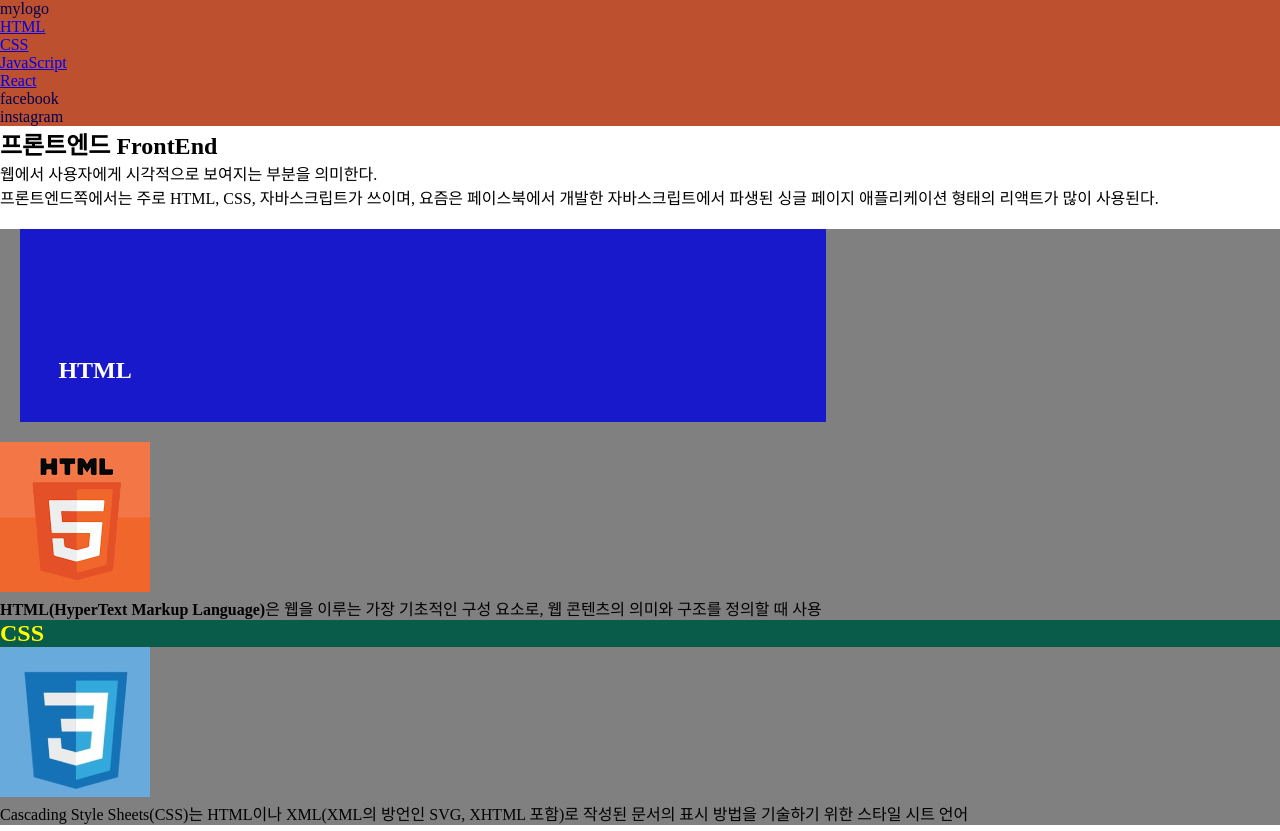
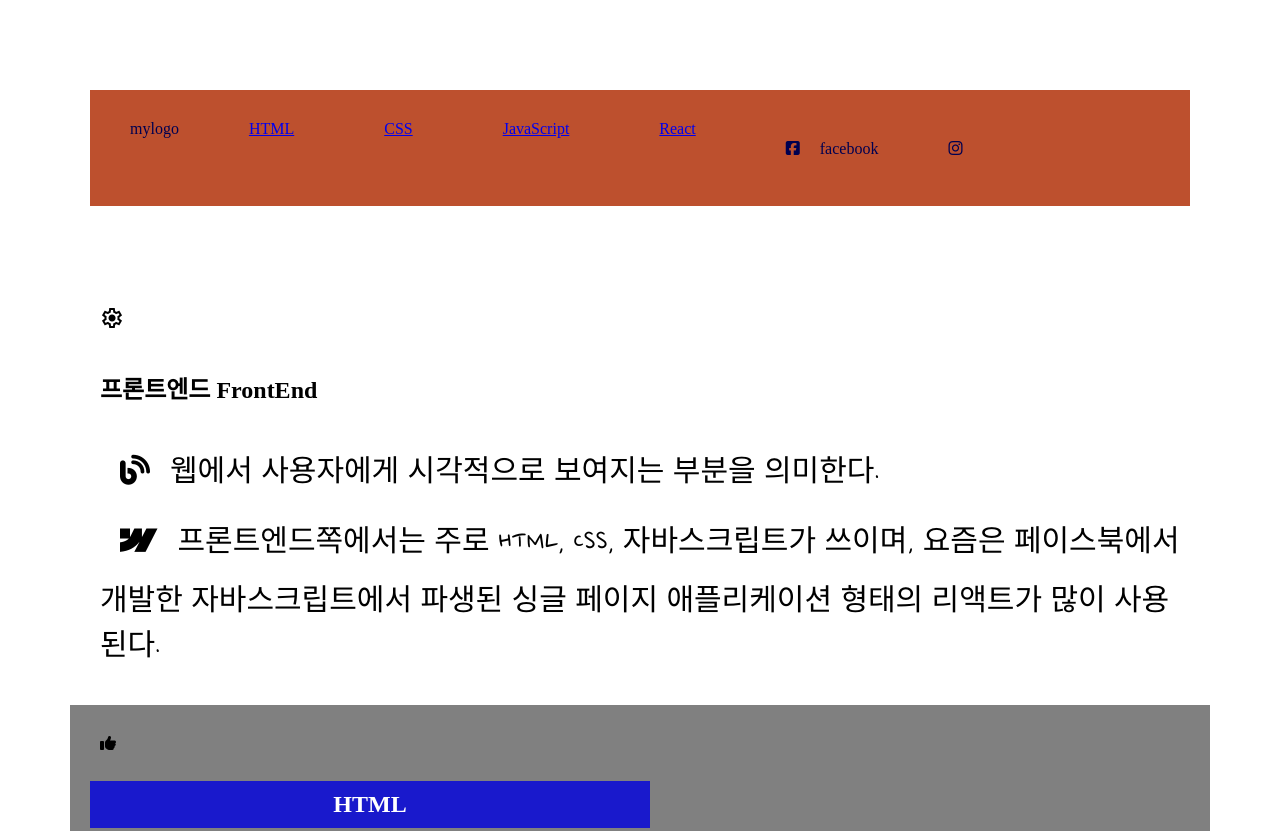
Before and after one commit to chojosk/html, a plain HTML site: page 02/02.html in a window 1280 px wide. Shown: the top 831 px of the page. Drawn offline with nearby package versions, Linux system fonts and the light colour scheme.

Commit message:
HTML 기초

```diff
--- a/02/02.css
+++ b/02/02.css
@@ -26,10 +26,19 @@ footer>ul {
     height: 10%;
 
     /* 안쪽 여백 / 4개 : 시계방향으로 배정 / 2개 : 위 아래 */
-    padding: 10% 10% 3% 3%;
+    padding: 10px;
 
     /* 바깥 여백 */
-    margin: 20px;
+    margin: 10px;
+
+    /* 패딩과 테두리를 포함 */
+    box-sizing: border-box;
+
+    /* 플렉스 박스 */
+    display: flex;
+    justify-content: center;
+    align-items: center;
+
 }
 
 .g2 {
@@ -50,11 +59,51 @@ footer>ul {
 
 /* 전체 선택자 */
 * {
-    padding: 0px;
-    margin: 0px;
+    padding: 10px;
+    margin: 10px;
 }
 
 /* 속성 선택자 */
 h2[class] {
     color: yellow;
 }
+
+strong {
+    display: inline-block;
+    background-color:bisque ;
+    color: blueviolet;
+
+    width: 50%;
+    height: 40px;
+}
+
+article > p {
+
+        font-family: "Nanum Pen Script", cursive;
+        font-weight: 400;
+        font-style: normal;
+        font-size: 30px;
+
+}
+
+.fbox {
+    display: flex;
+    flex-direction: row;
+}
+
+.fbox > div {
+    margin-right: 20px;
+}
+
+img {
+    border-radius: 20%;
+}
+
+ul > li {
+    margin-left: 20px;
+}
+
+ul {
+    list-style: none;
+    display: flex;
+}
--- a/02/02.html
+++ b/02/02.html
@@ -5,6 +5,19 @@
     <meta charset="UTF-8">
     <meta name="viewport" content="width=device-width, initial-scale=1.0">
     <title>02. html 기본문법 with CSS</title>
+    <!-- 어썸 아이콘 -->
+    <link rel="stylesheet" href="https://cdnjs.cloudflare.com/ajax/libs/font-awesome/6.7.2/css/all.min.css"
+        integrity="sha512-Evv84Mr4kqVGRNSgIGL/F/aIDqQb7xQ2vcrdIwxfjThSH8CSR7PBEakCr51Ck+w+/U6swU2Im1vVX0SVk9ABhg=="
+        crossorigin="anonymous" referrerpolicy="no-referrer" />
+    <!-- 구글 폰트 -->
+    <link rel="preconnect" href="https://fonts.googleapis.com">
+    <link rel="preconnect" href="https://fonts.gstatic.com" crossorigin>
+    <link href="https://fonts.googleapis.com/css2?family=Nanum+Pen+Script&display=swap" rel="stylesheet">
+
+    <!-- 구글 아이콘 -->
+    <link rel="stylesheet"
+        href="https://fonts.googleapis.com/css2?family=Material+Symbols+Outlined:opsz,wght,FILL,GRAD@24,400,0,0&icon_names=settings" />
+
     <!-- 내부 스타일 : style 태그 사용 -->
     <!-- <style>
         header {
@@ -14,6 +27,7 @@
      </style> -->
     <!-- 외부 스타일 : link 태그 사용 -->
     <link rel="stylesheet" type="text/css" href="./02.css">
+
 </head>
 
 <body>
@@ -27,23 +41,29 @@
                 <li><a href="#css">CSS</a></li>
                 <li><a href="#js">JavaScript</a></li>
                 <li><a href="#react">React</a></li>
-                <li>facebook</li>
-                <li>instagram</li>
+                <li><i class="fa-brands fa-square-facebook"></i>facebook</li>
+                <li><i class="fa-brands fa-instagram"></i></li>
             </ul>
         </nav>
     </header>
     <main>
         <article>
+            <span class="material-symbols-outlined">
+                settings
+            </span>
             <h1>
                 프론트엔드 FrontEnd
             </h1>
+
             <p>
-                웹에서 사용자에게 시각적으로 보여지는 부분을 의미한다. <br />프론트엔드쪽에서는 주로 HTML, CSS, 자바스크립트가 쓰이며, 요즘은 페이스북에서 개발한 자바스크립트에서 파생된 싱글
+                <i class="fa-solid fa-blog"></i>웹에서 사용자에게 시각적으로 보여지는 부분을 의미한다. <br /><i
+                    class="fa-brands fa-webflow"></i>프론트엔드쪽에서는 주로 HTML, CSS, 자바스크립트가 쓰이며, 요즘은 페이스북에서 개발한 자바스크립트에서 파생된 싱글
                 페이지
                 애플리케이션 형태의 리액트가 많이 사용된다.
             </p>
         </article>
         <section id="s1">
+            <i class="fa-solid fa-thumbs-up"></i>
             <h2 id="html" class="g1">
                 HTML
             </h2>
@@ -58,12 +78,14 @@
             <h2 id="css" class="g2">
                 CSS
             </h2>
+            <div class="fbox">
                 <div>
                     <img src="../img/css.png" alt="css" />
                 </div>
                 <p>
                     Cascading Style Sheets(CSS)는 HTML이나 XML(XML의 방언인 SVG, XHTML 포함)로 작성된 문서의 표시 방법을 기술하기 위한 스타일 시트 언어
                 </p>
+            </div>
         </section>
         <section>
             <h2 id="js" class="g1">
```
Lines whose indentation alone changed are shown as unchanged.
